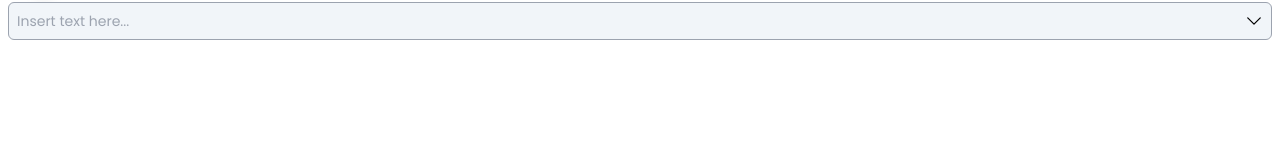
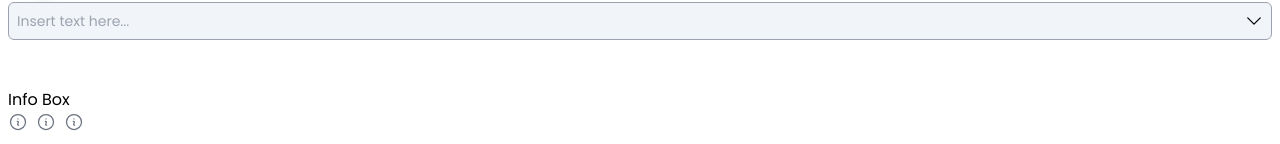
Before and after one commit to stefanBid/health-fit-360, a Vue app: page / in a window 1280 px wide. Shown: the part 927-1071 px from the top of the page. Before the commit the page ends 975 px from the top, so only its background shows below. Built offline with nearby package versions, Linux system fonts and the light colour scheme.

Commit message:
add Info-box component

```diff
--- a/src/App.vue
+++ b/src/App.vue
@@ -6,6 +6,7 @@ import {
 	HfToggle,
 	HfInput,
 	HfCombobox,
+	HfInfoBox,
 } from '@/components';
 import {
 	TrashIcon,
@@ -280,5 +281,14 @@ const combo3 = ref('');
         </HfCombobox>
       </div>
     </div>
+
+    <div class="p-2">
+      <h1>Info Box</h1>
+      <div class="space-x-2">
+        <HfInfoBox text="This is a tooltip" />
+        <HfInfoBox text="This is a tooltip" />
+        <HfInfoBox text="This is a tooltip" />
+      </div>
+    </div>
   </div>
 </template>
--- a/src/components/molecules/hf-combobox/HfCombobox.vue
+++ b/src/components/molecules/hf-combobox/HfCombobox.vue
@@ -53,7 +53,7 @@ const selectableOption = ref('');
 
 const comboboxUniqueId: string = generateId();
 const comboboxInputRef = ref();
-const transition = getTransition('fade');
+const transition = getTransition('scaleAndFade');
 
 let resizeObserver: ResizeObserver | null = null;
 const { focused } = useFocus(comboboxInputRef);
--- a/src/components/molecules/hf-dropdown-menu/HfDropdownMenu.vue
+++ b/src/components/molecules/hf-dropdown-menu/HfDropdownMenu.vue
@@ -53,7 +53,7 @@ const handleClickOption = (option: string) => {
   <div class="inline-block w-fit">
     <div
       ref="anchor"
-      class="inline-flex items-center w-fit"
+      class="flex items-center"
       aria-describedby="tooltip"
     >
       <hf-icon-button
@@ -82,7 +82,7 @@ const handleClickOption = (option: string) => {
             { ignore: [anchor] },
           ]"
           :style="popperStyle"
-          class="absolute z-50 flex flex-col w-40 p-1 text-white bg-white border border-gray-300 rounded-md shadow-lg"
+          class="absolute z-50 flex flex-col w-40 p-1 bg-white border border-gray-300 rounded-md shadow-lg"
         >
           <slot v-if="!props.options"></slot>
           <div
--- a/src/components/molecules/hf-info-box/HfInfoBox.vue
+++ b/src/components/molecules/hf-info-box/HfInfoBox.vue
@@ -1,5 +1,88 @@
-<script setup lang="ts"></script>
+<script setup lang="ts">
+import { onUnmounted, ref } from 'vue';
+import { InformationCircleIcon as InformationCircleIconOutline } from '@heroicons/vue/24/outline';
+import { InformationCircleIcon } from '@heroicons/vue/24/solid';
+import { getTransition } from '@/utils';
+import { usePopper } from '@/hooks';
+import HfIconButton from '@/components/atoms/hf-icon-button/HfIconButton.vue';
+
+export interface BaseInfoBoxProps {
+  text?: string;
+  type?: 'solid' | 'outline';
+}
+
+const props = withDefaults(defineProps<BaseInfoBoxProps>(), {
+	text: 'Help text',
+	type: 'outline'
+});
+
+const { isOpen, anchor, popper, popperArrow, popperStyle, popperPosition, changeToolTipVisibility } =
+  usePopper('helpInfo');
+
+const timeoutId = ref();
+
+const handleClick = () => {
+	changeToolTipVisibility('open');
+};
+
+const handleMouseLeave = () => {
+	timeoutId.value = setTimeout(() => {
+		changeToolTipVisibility('close');
+	}, 200);
+};
+
+onUnmounted(() => {
+	if (timeoutId.value !== null) {
+		clearTimeout(timeoutId.value);
+	}
+});
+
+const transition = getTransition('scaleAndFade');
+</script>
 
 <template>
-  <div>InfoBox layout</div>
+  <div class="inline-block w-fit">
+    <div
+      ref="anchor"
+      class="flex items-center"
+      aria-describedby="tooltip"
+    >
+      <HfIconButton
+        :icon="props.type === 'solid' ? InformationCircleIcon : InformationCircleIconOutline"
+        no-style
+        class="p-0 text-gray-500 transition-colors duration-200 ease-in-out size-5 hover:text-gray-700"
+        type="button"
+        @click.stop="handleClick"
+        @mouseleave.stop="handleMouseLeave"
+      />
+    </div>
+    <teleport to="body">
+      <transition
+        :enter-active-class="transition.enterActiveClass"
+        :enter-from-class="transition.enterFromClass"
+        :enter-to-class="transition.enterToClass"
+        :leave-active-class="transition.leaveActiveClass"
+        :leave-from-class="transition.leaveFromClass"
+        :leave-to-class="transition.leaveToClass"
+      >
+        <div
+          v-if="isOpen"
+          ref="popper"
+          :style="popperStyle"
+          class="absolute z-50 p-1 text-xs text-center break-words whitespace-normal bg-white border border-gray-300 rounded-md shadow-lg w-fit max-w-48"
+        >
+          {{ props.text }}
+          <div
+            ref="popperArrow"
+            role="tooltip"
+            class="absolute rotate-45 bg-white border-gray-300 size-3 left-1/2"
+            :class="[
+              { '-bottom-1.5 -translate-x-1/2 border-b border-e': popperPosition === 'top' },
+              { '-top-1.5 -translate-x-1/2 border-s border-t': popperPosition === 'bottom' },
+            ]"
+          ></div>
+        </div>
+      </transition>
+    </teleport>
+  </div>
 </template>
--- a/src/utils/general/transitions.utils.ts
+++ b/src/utils/general/transitions.utils.ts
@@ -1,7 +1,6 @@
 // transitions.utils.ts
 
 type TransitionType =
-  | 'fade'
   | 'scaleAndFade'
   | 'verticalStretchDropdown'
   | 'topDownDropdown';
@@ -16,14 +15,6 @@ interface TransitionSettings {
 }
 
 const transitionSettings: Record<string, TransitionSettings> = {
-	fade: {
-		enterActiveClass: 'transition duration-300 ease-out',
-		enterFromClass: 'opacity-0',
-		enterToClass: 'opacity-100',
-		leaveActiveClass: 'transition duration-200 ease-in',
-		leaveFromClass: 'opacity-100',
-		leaveToClass: 'opacity-0',
-	},
 	scaleAndFade: {
 		enterActiveClass: 'transition duration-200 ease-out',
 		enterFromClass: 'transform scale-95 opacity-0',
```
